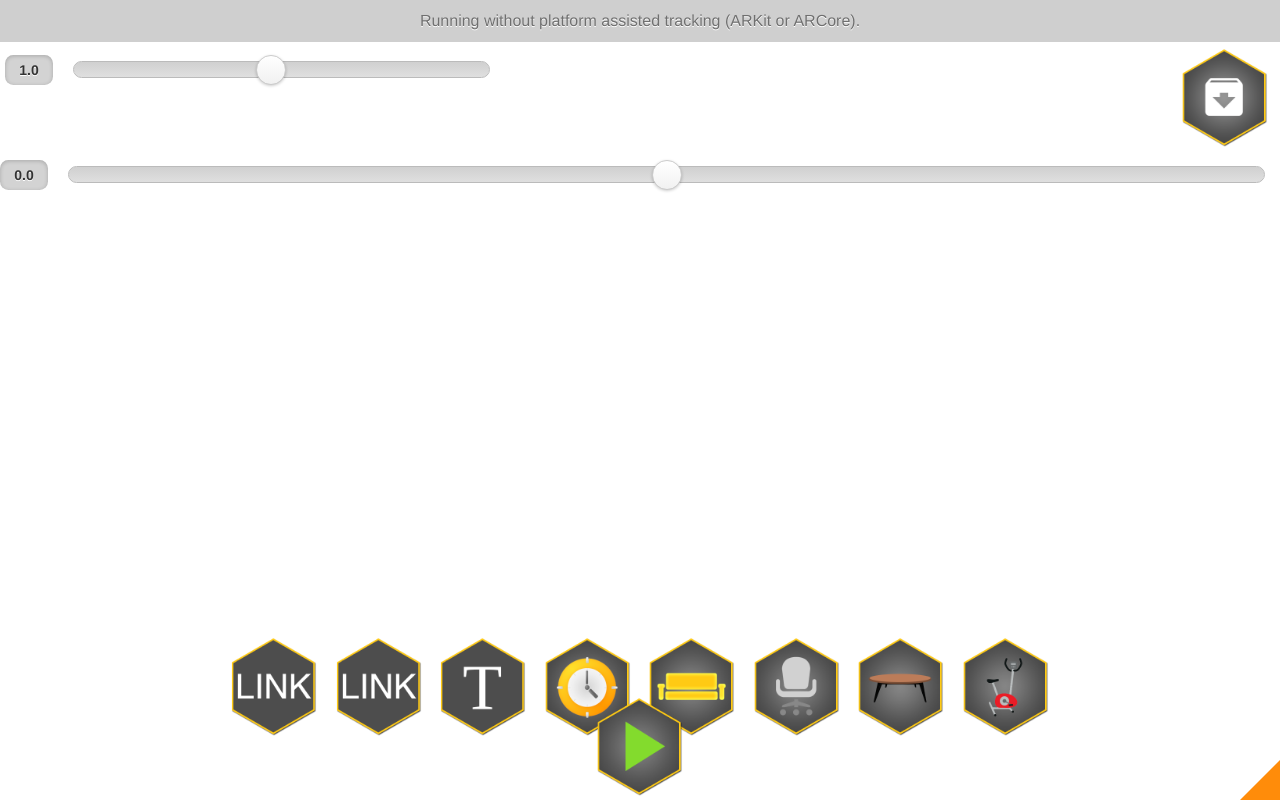
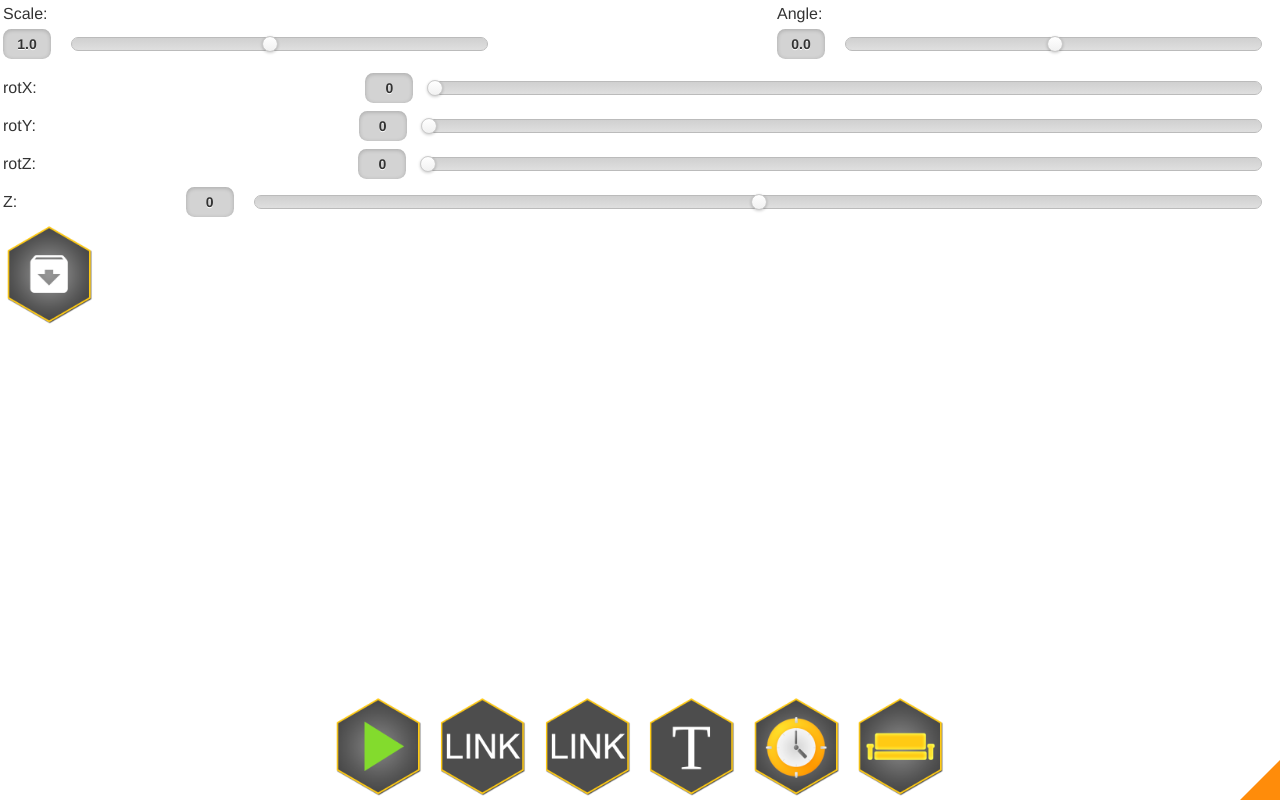
Before and after one commit to na7r1x/TEAM, a website: page www/world/Workbench/index.html in a window 1280 px wide. Drawn offline with Linux system fonts and the light colour scheme.

Commit message:
can rotate augmentations and translate vertically via sliders

```diff
--- a/www/world/Workbench/css/default.css
+++ b/www/world/Workbench/css/default.css
@@ -14,6 +14,11 @@ body {
 #tracking-height-slider-container {
     max-width: 500px;
     width: 85%;
+}
+
+#tracking-angle-slider-container {
+    max-width: 500px;
+    width: 95%;
 }
 
 #tracking-controls-container-lower-1 {
@@ -40,8 +45,21 @@ body {
     max-width: 20px;
 }
 
+#aug-controls {
+    flex-direction: column;
+}
+
+.table-container {
+    display: table;
+}
+
+.table-cell {
+    display: table-cell!important;
+    vertical-align: middle;
+}
+
 .slider-save-container {
-    padding: 5px;
+    padding: 3px;
     display: flex;
     justify-content: space-between;
 }
@@ -104,3 +122,15 @@ and (orientation: landscape) {
         max-height: 50px;
     }
 }
+
+
+/* override jquery mobile */
+input.ui-input-text.ui-slider-input {
+    height: 0.8em;
+    line-height: 0.8em;
+    font-size: 0.7em;
+}
+
+label.ui-slider {
+    display: inline-block;
+}
--- a/www/world/Workbench/index.html
+++ b/www/world/Workbench/index.html
@@ -2,10 +2,10 @@
 <html>
 <head>
     <meta http-equiv="Content-Type" content="text/html; charset=UTF-8"/>
-    <meta content="width=device-width,initial-scale=1,maximum-scale=5,user-scalable=yes" name="viewport">
+    <meta content="width=device-width,initial-scale=1,maximum-scale=2,user-scalable=yes" name="viewport">
 
     <!-- disables pinch-scaling of the webview, so that gestures only do what they're supposed to -->
-    <meta name="viewport" content="width=device-width, initial-scale=1.0, maximum-scale=1.0, user-scalable=no"/>
+    <meta name="viewport" content="width=device-width, initial-scale=0.9, maximum-scale=0.9, user-scalable=no"/>
 
     <title></title>
 
@@ -28,47 +28,61 @@
 <div data-role="page" id="page1" style="background: none;">
 
     <div id="top-wrapper">
-        <div id="loadingMessage" class="info"></div>
+        <!-- <div id="loadingMessage" class="info"></div> -->
 
-        <div class="slider-save-container">
+        <div class="slider-save-container" id='tracking-controls'>
             <div id="tracking-height-slider-container">
-                <input id="tracking-height-slider" type="range" min="0.1" value="1.0" max="2.0" step="0.1"
-                       onchange="World.changeTrackingHeight(value)">
+                <label for="tracking-height-slider">Scale:</label>
+                <input id="tracking-height-slider" name="tracking-height-slider" type="range" min="0.1" value="1.0" max="2.0" step="0.1"
+                       onchange="World.changeTrackingHeight(value)" data-mini="true">
             </div>
-            <input class="image-button" type="image" src="assets/buttons/save.png"
-                   onclick="World.saveCurrentInstantTarget()">
+            <div id="tracking-angle-slider-container">
+                <label for="tracking-angle-slider">Angle:</label>
+                <input id="tracking-angle-slider" name="tracking-angle-slider" type="range" min="-90.0" value="0.0" max="90.0" step="1.0"
+                       onchange="World.changeTrackingAngle(value)" data-mini="true">
+            </div>
+        </div>
+        <div class="slider-save-container" id='aug-controls'>
+            <div id="aug-x-slider-container" class="table-container">
+                <label for="aug-x-slider" class="table-cell">rotX:</label>
+                <input id="aug-x-slider" class="table-cell" name="aug-x-slider" type="range" min="0" value="0" max="360"
+                    step="1" onchange="World.selectedRotateX(value)" data-mini="true">
+            </div>
+            <div id="aug-y-slider-container" class="table-container">
+                <label for="aug-y-slider" class="table-cell">rotY:</label>
+                <input id="aug-y-slider" class="table-cell" name="aug-y-slider" type="range" min="0" value="0" max="360"
+                    step="1" onchange="World.selectedRotateY(value)" data-mini="true">
+            </div>
+            <div id="aug-y-slider-container" class="table-container">
+                <label for="aug-x-slider" class="table-cell">rotZ:</label>
+                <input id="aug-x-slider" class="table-cell" name="aug-x-slider" type="range" min="0" value="0" max="360"
+                    step="1" onchange="World.selectedRotateZ(value)" data-mini="true">
+            </div>
+            <div id="aug-tZ-slider-container" class="table-container">
+                <label for="aug-tZ-slider" class="table-cell">Z:</label>
+                <input id="aug-tZ-slider" class="table-cell" name="aug-tZ-slider" type="range" min="-3" value="0" max="3"
+                    step="0.01" onchange="World.selectedTranslateZ(value)" data-mini="true">
+            </div>
         </div>
         <div class="container">
-            <div id="tracking-angle-slider-container">
-                <input id="tracking-angle-slider" type="range" min="-90.0" value="0.0" max="90.0" step="1.0"
-                       onchange="World.changeTrackingAngle(value)">
-            </div>
+                <input class="image-button" type="image" src="assets/buttons/save.png"
+                       onclick="World.saveCurrentInstantTarget()">
         </div>
     </div>
 
     <div id="tracking-controls-container-lower-1">
-      <input id="tracking-model-button-video" class="model-button image-button image-button-inactive" type="image"
-      src="assets/buttons/link.png" />
-      <input id="tracking-model-button-link" class="model-button image-button image-button-inactive" type="image"
-      src="assets/buttons/link.png" />
-      <input id="tracking-model-button-label" class="model-button image-button image-button-inactive" type="image"
-      src="assets/buttons/text.png"/>
-      <input id="tracking-model-button-clock" class="model-button image-button image-button-inactive" type="image"
-      src="assets/buttons/clock.png"/>
-      <input id="tracking-model-button-couch" class="model-button image-button image-button-inactive" type="image"
-      src="assets/buttons/couch.png"/>
-      <input id="tracking-model-button-chair" class="model-button image-button image-button-inactive" type="image"
-      src="assets/buttons/office_chair.png"/>
-      <input id="tracking-model-button-table" class="model-button image-button image-button-inactive" type="image"
-      src="assets/buttons/table.png"/>
-      <input id="tracking-model-button-trainer" class="model-button image-button image-button-inactive" type="image"
-      src="assets/buttons/trainer.png"/>
+
     </div>
 
     <div id="tracking-controls-container-lower-2">
         <input id="tracking-start-stop-button" class="image-button" type="image" src="assets/buttons/start.png"
                onclick="World.changeTrackerState()"/>
         <!-- <div id="tracking-controls-container-lower-spacing"></div> -->
+        <input id="tracking-model-button-video" class="model-button image-button image-button-inactive" type="image" src="assets/buttons/link.png" />
+        <input id="tracking-model-button-link" class="model-button image-button image-button-inactive" type="image" src="assets/buttons/link.png" />
+        <input id="tracking-model-button-label" class="model-button image-button image-button-inactive" type="image" src="assets/buttons/text.png" />
+        <input id="tracking-model-button-clock" class="model-button image-button image-button-inactive" type="image" src="assets/buttons/clock.png" />
+        <input id="tracking-model-button-couch" class="model-button image-button image-button-inactive" type="image" src="assets/buttons/couch.png" />
     </div>
 
     <div data-role="fieldcontain" style="display:none;">
--- a/www/world/Workbench/js/saveinstanttarget.js
+++ b/www/world/Workbench/js/saveinstanttarget.js
@@ -8,6 +8,8 @@ var allCurrentModels = [];
 var allCurrentLabels = [];
 var allCurrentLinks = [];
 var allCurrentVideos= [];
+
+var selectedAug;
 
 var oneFingerGestureAllowed = false;
 
@@ -40,7 +42,7 @@ var World = {
     lastAddedModel: null,
 
     init: function initFn() {
-        this.showUserInstructions("Running without platform assisted tracking (ARKit or ARCore).");
+        // this.showUserInstructions("Running without platform assisted tracking (ARKit or ARCore).");
 				World.createOverlays();
 			AR.platform.sendJSONObject({
 				action: "get_saved_videos"
@@ -74,16 +76,20 @@ var World = {
                     });
 
                     document.getElementById("tracking-start-stop-button").src = "assets/buttons/start.png";
-                    document.getElementById("tracking-height-slider-container").style.visibility = "visible";
-                    document.getElementById("tracking-angle-slider-container").style.visibility = "visible";
+                    // document.getElementById("tracking-height-slider-container").style.visibility = "visible";
+                    // document.getElementById("tracking-angle-slider-container").style.visibility = "visible";
+                    $('#aug-controls').css('display', 'none');
+                    $('#tracking-controls').css('display', 'flex');
                 } else {
                     els.forEach(function(element) {
                         element.classList.remove("image-button-inactive");
                     });
 
                     document.getElementById("tracking-start-stop-button").src = "assets/buttons/stop.png";
-                    document.getElementById("tracking-height-slider-container").style.visibility = "hidden";
-                    document.getElementById("tracking-angle-slider-container").style.visibility = "hidden";
+                    // document.getElementById("tracking-height-slider-container").style.visibility = "hidden";
+                    // document.getElementById("tracking-angle-slider-container").style.visibility = "hidden";
+                    $('#aug-controls').css('display', 'flex');
+                    $('#tracking-controls').css('display', 'none');
                 }
             },
             /*
@@ -147,15 +153,15 @@ var World = {
         document.getElementById("tracking-model-button-couch").addEventListener('touchstart', function( /*ev*/ ) {
             World.requestedModel = 1;
         }, false);
-        document.getElementById("tracking-model-button-chair").addEventListener('touchstart', function( /*ev*/ ) {
-            World.requestedModel = 2;
-        }, false);
-        document.getElementById("tracking-model-button-table").addEventListener('touchstart', function( /*ev*/ ) {
-            World.requestedModel = 3;
-        }, false);
-        document.getElementById("tracking-model-button-trainer").addEventListener('touchstart', function( /*ev*/ ) {
-            World.requestedModel = 4;
-        }, false);
+        // document.getElementById("tracking-model-button-chair").addEventListener('touchstart', function( /*ev*/ ) {
+        //     World.requestedModel = 2;
+        // }, false);
+        // document.getElementById("tracking-model-button-table").addEventListener('touchstart', function( /*ev*/ ) {
+        //     World.requestedModel = 3;
+        // }, false);
+        // document.getElementById("tracking-model-button-trainer").addEventListener('touchstart', function( /*ev*/ ) {
+        //     World.requestedModel = 4;
+        // }, false);
         document.getElementById("tracking-model-button-label").addEventListener('touchstart', function( /*ev*/ ) {
             World.requestedModel = 5;
         }, false);
@@ -170,10 +176,10 @@ var World = {
     },
 
     updatePlaneDrag: function updatePlaneDragFn(xPos, yPos) {
-			console.log('X:');
-			console.log(xPos);
-			console.log('Y:');
-			console.log(yPos);
+			// console.log('X:');
+			// console.log(xPos);
+			// console.log('Y:');
+			// console.log(yPos);
         if (World.requestedModel >= 0) {
           if (World.requestedModel === 5) {
             World.addLabel("default", xPos, yPos);
@@ -284,6 +290,12 @@ var World = {
                 onScaleEnded: function( /*scale*/ ) {
                     scaleValues[modelIndex] = this.scale.x;
                 },
+                onClick: function() {
+                    selectedAug = this;
+                    // $("#aug-x-slider").val(this.rotate.x);
+                    // $("#aug-y-slider").val(this.rotate.y);
+                    // $("#aug-z-slider").val(this.rotate.z);
+                },
                 onError: World.onError
             });
 
@@ -300,9 +312,10 @@ var World = {
 
             var label = new AR.Label(prompt('Text:'), 0.1, {
                 offsetY : 1,
-                // onClick : function(l) {
-                //   AR.context.openInBrowser('https://google.com');
-                // },
+                onClick : function(l) {
+                    selectedAug = this;
+
+                },
                 rotate: {
                   tilt: -90
                 },
@@ -376,8 +389,9 @@ var World = {
 				var link = new AR.Label(label, 0.1, {
 					offsetY: 1,
 					onClick: function (l) {
+                        selectedAug = this;
 						AR.context.openInBrowser(url);
-					},
+                    },
 					rotate: {
 						tilt: -90
 					},
@@ -546,6 +560,7 @@ var World = {
 			});
 
 			video.onClick = function() {
+                selectedAug = this;
 				video.play();
 			};
 
@@ -653,6 +668,27 @@ var World = {
 
     showUserInstructions: function showUserInstructionsFn(message) {
         document.getElementById('loadingMessage').innerHTML = message;
+    },
+
+    selectedRotateX: function(degrees) {
+        if (typeof selectedAug !== 'undefined') {
+            selectedAug.rotate.x = parseInt(degrees);
+        }
+    },
+    selectedRotateY: function(degrees) {
+        if (typeof selectedAug !== 'undefined') {
+            selectedAug.rotate.y = parseInt(degrees);
+        }
+    },
+    selectedRotateZ: function(degrees) {
+        if (typeof selectedAug !== 'undefined') {
+            selectedAug.rotate.z = parseInt(degrees);
+        }
+    },
+    selectedTranslateZ: function(degrees) {
+        if (typeof selectedAug !== 'undefined') {
+            selectedAug.translate.z = parseFloat(degrees);
+        }
     }
 };
 
```
